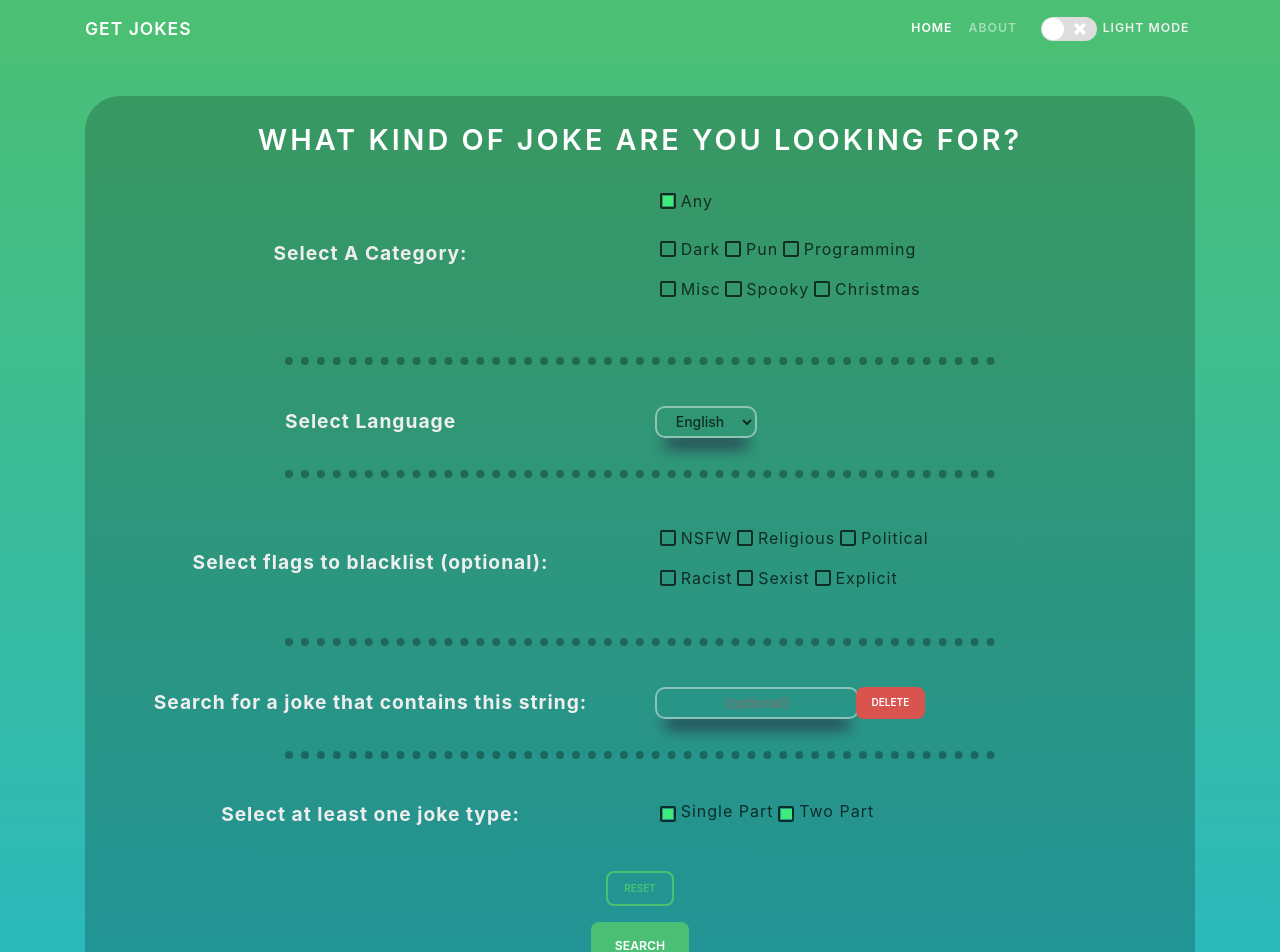
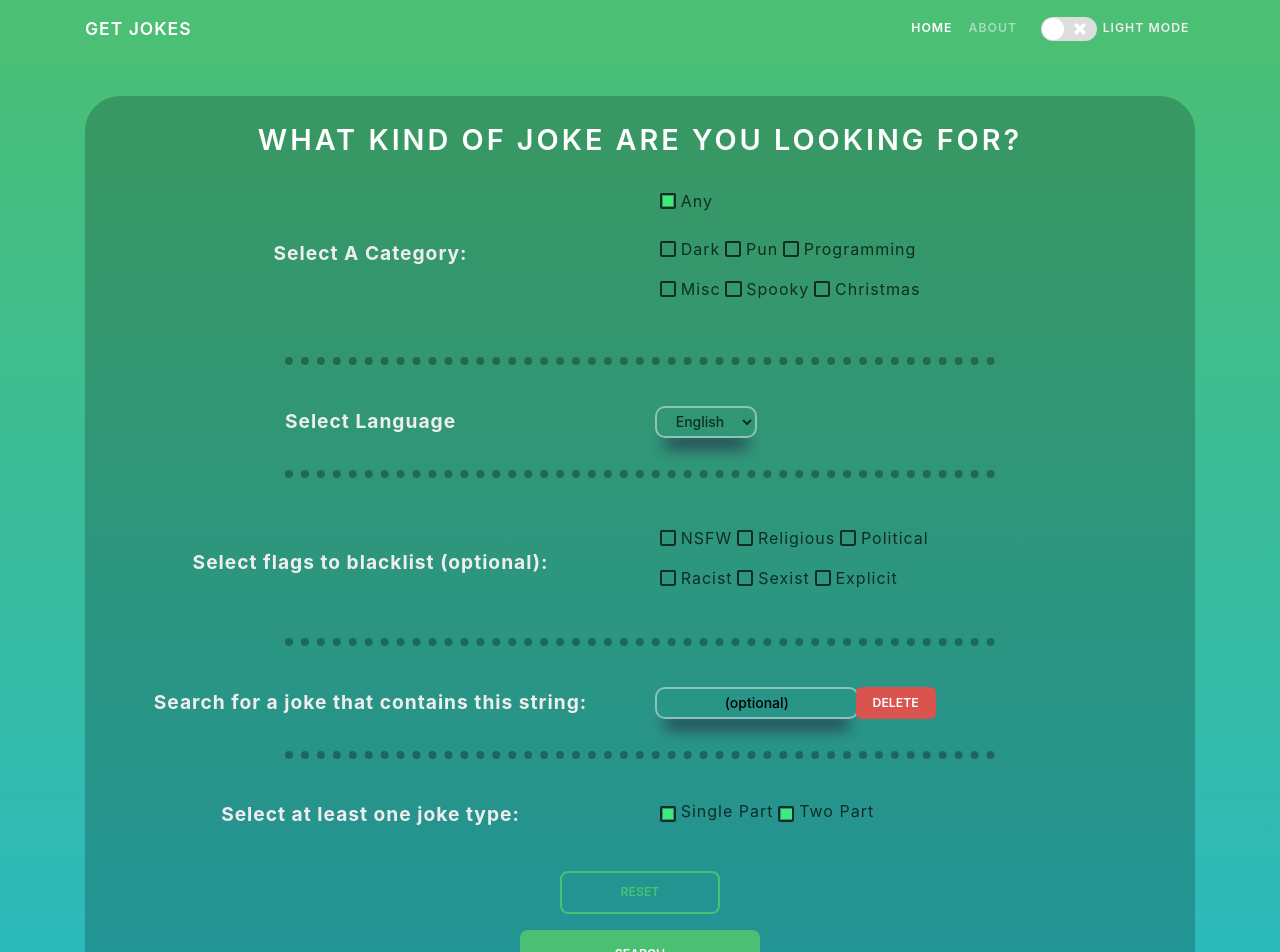
Before and after one commit to YanivWein24/Get-Jokes, a React (Create React App) app: page / in a window 1280 px wide. Shown: the top 952 px of the page. Built offline with nearby package versions, Linux system fonts and the light colour scheme.

Commit message:
Edited the bootstrap buttons & Applied different colors between themes

```diff
--- a/src/App.js
+++ b/src/App.js
@@ -25,7 +25,7 @@ function App() {
         <div id={theme}>
           <Header theme={theme} toggleTheme={toggleTheme} />
           <Routes>
-            <Route path="/" element={<HomeScreen />} />
+            <Route path="/" element={<HomeScreen theme={theme} />} />
             <Route path="/About" element={<About />} />
           </Routes>
           <Footer />
--- a/src/components/Menu.js
+++ b/src/components/Menu.js
@@ -2,6 +2,9 @@ import React, { useState, useEffect } from 'react'
 import { Row, Col, Button } from 'react-bootstrap'
 
 const Menu = (props) => {
+
+    // check the current theme to apply different bootstrap button colors
+    const isLightTheme = props.theme === 'light'
 
     // Categories:
     const [any, setAny] = useState(true)
@@ -246,7 +249,7 @@ const Menu = (props) => {
                 <Col>
                     <input type="text" className="searchString" placeholder="(optional)" onKeyPress={searchJoke}
                         value={searchString} onChange={(e) => setSearchString(e.target.value)} />
-                    <Button variant="danger" className="deleteButton btn-sm" placeholder="Delete" onClick={() => setSearchString("")}>Delete</Button>
+                    <Button variant={isLightTheme ? "danger" : "outline-danger"} className="deleteButton" placeholder="Delete" onClick={() => setSearchString("")}>Delete</Button>
                 </Col>
             </Row>
             <hr />
@@ -262,10 +265,10 @@ const Menu = (props) => {
                 </Col>
             </Row>
             <Row className="resetRow">
-                <Button variant="outline-success" className="resetButton m-auto btn-sm" onClick={reset}>Reset</Button>
+                <Button variant={isLightTheme ? "outline-success" : "outline-info"} className="resetButton m-auto" onClick={reset}>Reset</Button>
                 {/* className => rounded, margin auto */}
             </Row>
-            <Button variant="success" className="searchButton mx-auto my-2" type="button" onClick={searchJoke}>Search</Button>
+            <Button variant={isLightTheme ? "success" : "info"} className="searchButton mx-auto my-2" type="button" onClick={searchJoke}>Search</Button>
             {/* className => rounded, margin auto on x axis, margin 16px on y axis */}
         </div>
     )
--- a/src/index.css
+++ b/src/index.css
@@ -16,7 +16,7 @@
   --color-green-success: rgba(75, 191, 115, 1);
   --color-green-dark: rgb(67, 165, 101);
   --color-green-light: rgb(63, 235, 123);
-  --color-blue-light: rgba(0, 91, 196, 1);
+  --color-blue-light: rgba(26, 130, 174, 1);
   --color-blue-dark: rgba(5, 43, 87, 1);
   --color-blue-very-light: rgba(36, 184, 205, 1);
 }
@@ -110,6 +110,10 @@ main {
   color: var(--color-grey);
 }
 
+#dark .deleteButton {
+  width: 5rem;
+}
+
 #dark .search,
 #dark .joke {
   background-color: var(--color-grey-4);
@@ -119,7 +123,6 @@ main {
 #dark select {
   border: 2px solid var(--color-grey-0);
   box-shadow: rgb(38, 57, 77) 0px 20px 15px -10px;
-
 }
 
 #dark .searchString:hover,
@@ -131,6 +134,11 @@ main {
 #dark option {
   background-color: var(--color-grey-6);
   font-weight: 500;
+}
+
+#dark ::placeholder {
+  /* for the 'searchString' input tag */
+  color: var(--color-white);
 }
 
 #dark .about p {
@@ -206,6 +214,7 @@ hr {
   border-top: 8px dotted var(--color-grey-3);
   padding: .3em;
   margin: 2rem auto;
+  transition: all 0.6s ease-in-out;
 }
 
 .options {
@@ -303,16 +312,36 @@ option {
   font-weight: 500;
 }
 
+::placeholder {
+  /* for the 'searchString' input tag */
+  transition: all 0.6s ease-in-out;
+  color: var(--color-black);
+}
+
 .deleteButton {
   position: absolute;
   top: 0;
   bottom: 0;
   left: 40%;
+  width: 5rem;
+  padding: 0 0;
+  border-radius: 6px;
+  transition: all .2s ease-in-out;
+}
+
+.resetButton {
+  width: 10rem;
+  height: 2.7rem;
+  padding: 0 0;
+}
+
+.searchButton {
+  width: 15rem;
+  height: 3rem;
 }
 
 .resetButton,
-.searchButton,
-.deleteButton {
+.searchButton {
   border-radius: 8px;
   transition: all .2s ease-in-out;
 }
@@ -461,6 +490,7 @@ footer {
     bottom: auto;
     left: 3%;
     width: 25%;
+    height: 1.75rem;
   }
 
   .url {
--- a/src/screens/HomeScreen.js
+++ b/src/screens/HomeScreen.js
@@ -4,7 +4,7 @@ import { Container } from "react-bootstrap"
 import Menu from "../components/Menu"
 import Joke, { TwoPartJoke } from "../components/Joke"
 
-const HomeScreen = () => {
+const HomeScreen = (props) => {
 
     // sent to the Menu component as a prop, to receive the url for the GET request
     const [url, setUrl] = useState("")
@@ -42,7 +42,7 @@ const HomeScreen = () => {
         <main className="fade-in">
             <Container> {/* center the content */}
                 <div className="search">
-                    <Menu getUrl={getUrl} findJoke={findJoke} setData={setData} />
+                    <Menu getUrl={getUrl} findJoke={findJoke} setData={setData} theme={props.theme} />
                     <p className="url">API Request: {url}</p>
                 </div>
                 {data.error === false ? (data.type === 'single' ? <Joke category={category} joke={joke}></Joke>
```
